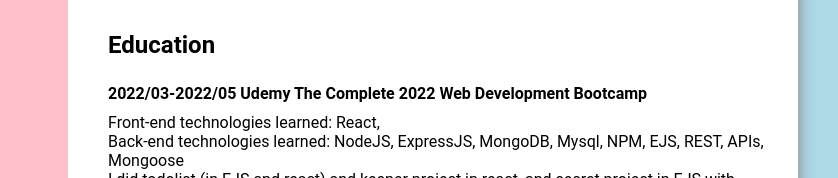
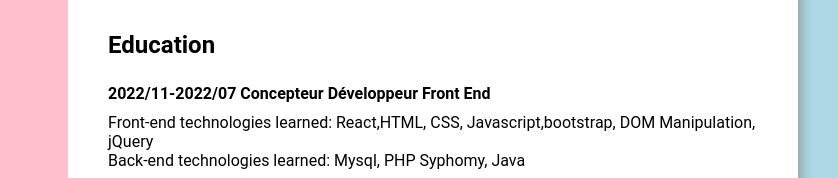
Before and after one commit to miaomiaomanes/miaomiaomanes.github.io, a plain HTML site: page index.html in a window 1280 px wide. Shown: the part 564-742 px from the top of the page, 342-1180 px from the left. Drawn offline with nearby package versions, Linux system fonts and the light colour scheme.

Commit message:
Update index.html

```diff
--- a/index.html
+++ b/index.html
@@ -108,6 +108,10 @@
 	  <br>
 
 		<h2>Education</h2>
+	  <h4>2022/11-2022/07 Concepteur Développeur Front End </h4>
+		 <p>Front-end technologies learned: React,HTML, CSS, Javascript,bootstrap, DOM Manipulation, jQuery
+			</p>
+	  <p>Back-end technologies learned: Mysql, PHP Syphomy, Java</p>
 		<h4>2022/03-2022/05 Udemy The Complete 2022 Web Development Bootcamp</h4>
 		 <p>Front-end technologies learned: React,
 			</p>
```
